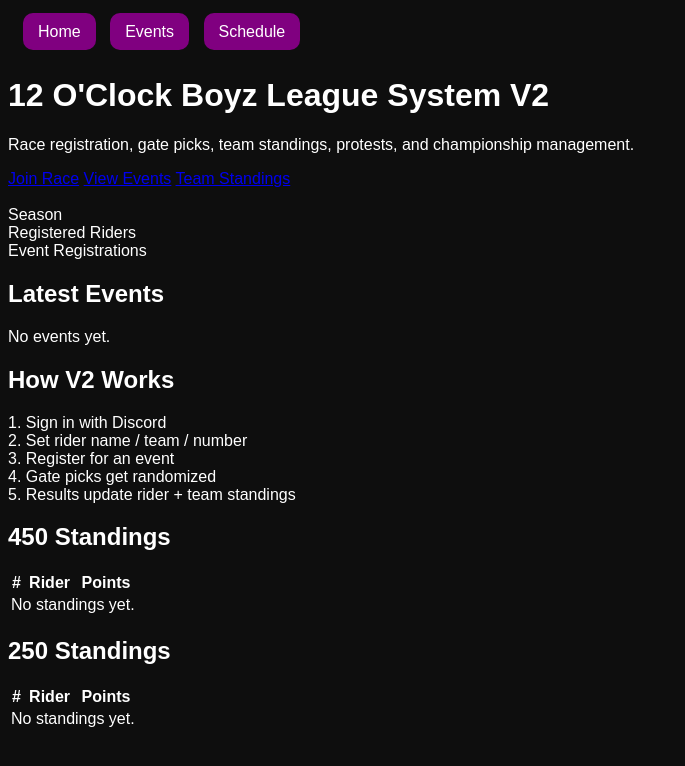
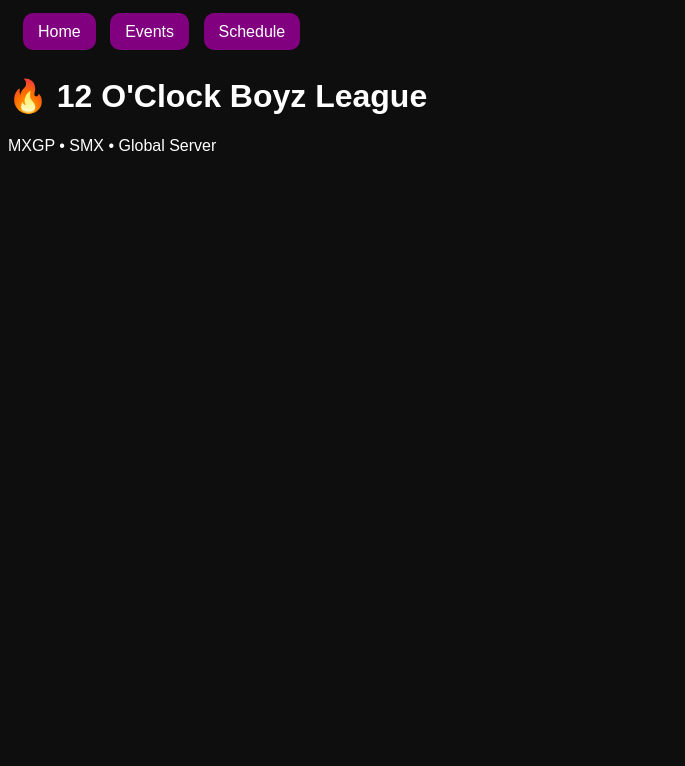
Before and after one commit to figjamfngaming-eng/12oclock-system, a Flask app: page / in a window 1280 px wide. Shown: the top 766 px of the page, without its empty margins (0-685 px from the left). Run offline with Flask 3, Linux system fonts and the light colour scheme.

Commit message:
index.html

```diff
--- a/web/templates/index.html
+++ b/web/templates/index.html
@@ -1,88 +1,6 @@
 {% extends "base.html" %}
+
 {% block content %}
-<div class="card">
-    <h1 class="title">12 O'Clock Boyz League System V2</h1>
-    <p class="sub">Race registration, gate picks, team standings, protests, and championship management.</p>
-
-    <div class="links" style="margin-bottom:18px;">
-        <a class="btn primary" href="{{ url_for('register_page') }}">Join Race</a>
-        <a class="btn" href="{{ url_for('events_page') }}">View Events</a>
-        <a class="btn" href="{{ url_for('team_standings_page') }}">Team Standings</a>
-        {% if is_admin_user %}
-            <a class="btn" href="{{ url_for('admin_panel') }}">Admin Panel</a>
-        {% endif %}
-    </div>
-
-    <div class="grid three">
-        <div class="stat">
-            <div class="k">Season</div>
-            <div class="v">{{ default_season }}</div>
-        </div>
-        <div class="stat">
-            <div class="k">Registered Riders</div>
-            <div class="v">{{ rider_count }}</div>
-        </div>
-        <div class="stat">
-            <div class="k">Event Registrations</div>
-            <div class="v">{{ reg_count }}</div>
-        </div>
-    </div>
-</div>
-
-<div class="section grid two">
-    <div class="card">
-        <h2>Latest Events</h2>
-        <div class="list">
-            {% for e in recent_events %}
-            <a class="list-item" href="{{ url_for('event_page', event_id=e.id) }}">
-                <strong>{{ e.name }}</strong><br>
-                <span class="muted">{{ e.track }} · {{ e.class_name }} · Round {{ e.round_number }}</span>
-            </a>
-            {% else %}
-            <div class="list-item muted">No events yet.</div>
-            {% endfor %}
-        </div>
-    </div>
-
-    <div class="card">
-        <h2>How V2 Works</h2>
-        <div class="list">
-            <div class="list-item">1. Sign in with Discord</div>
-            <div class="list-item">2. Set rider name / team / number</div>
-            <div class="list-item">3. Register for an event</div>
-            <div class="list-item">4. Gate picks get randomized</div>
-            <div class="list-item">5. Results update rider + team standings</div>
-        </div>
-    </div>
-</div>
-
-<div class="section grid two">
-    <div class="card">
-        <h2>450 Standings</h2>
-        <table>
-            <thead><tr><th>#</th><th>Rider</th><th>Points</th></tr></thead>
-            <tbody>
-            {% for r in standings_450 %}
-            <tr><td>{{ loop.index }}</td><td>{{ r.rider_name }}</td><td>{{ r.total_points }}</td></tr>
-            {% else %}
-            <tr><td colspan="3">No standings yet.</td></tr>
-            {% endfor %}
-            </tbody>
-        </table>
-    </div>
-
-    <div class="card">
-        <h2>250 Standings</h2>
-        <table>
-            <thead><tr><th>#</th><th>Rider</th><th>Points</th></tr></thead>
-            <tbody>
-            {% for r in standings_250 %}
-            <tr><td>{{ loop.index }}</td><td>{{ r.rider_name }}</td><td>{{ r.total_points }}</td></tr>
-            {% else %}
-            <tr><td colspan="3">No standings yet.</td></tr>
-            {% endfor %}
-            </tbody>
-        </table>
-    </div>
-</div>
+<h1>🔥 12 O'Clock Boyz League</h1>
+<p>MXGP • SMX • Global Server</p>
 {% endblock %}
```
